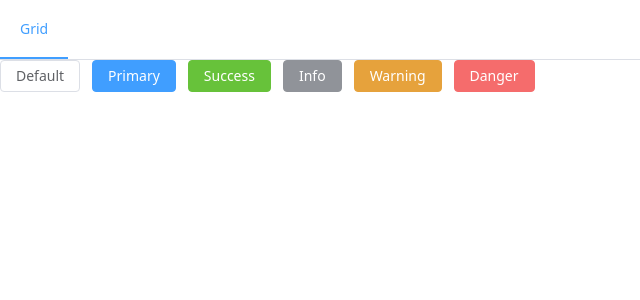
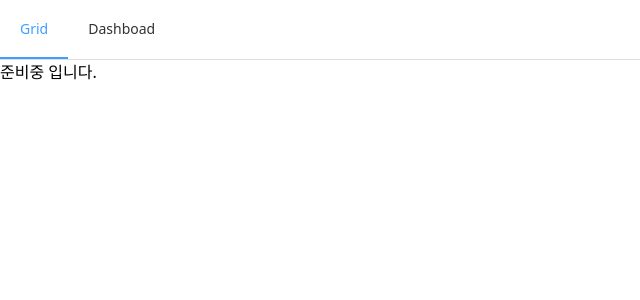
Before and after one commit to jkkim0137/vue3-project, a Vue app: page / in a window 1280 px wide. Shown: the top 300 px of the page, without its empty margins (0-640 px from the left). Built offline with nearby package versions, Linux system fonts and the light colour scheme.

Commit message:
그리드 수정

```diff
--- a/src/App.vue
+++ b/src/App.vue
@@ -2,8 +2,8 @@
   <header>
     <div class="wrapper">
       <el-menu :default-active="activeIndex" class="el-menu-demo" mode="horizontal">
-        <!-- <el-menu-item index="1"><RouterLink to="/">Dashboad</RouterLink></el-menu-item> -->
         <el-menu-item index="1"><RouterLink to="/grid">Grid</RouterLink></el-menu-item>
+        <el-menu-item index="2"><RouterLink to="/">Dashboad</RouterLink></el-menu-item>
       </el-menu>
     </div>
   </header>
--- a/src/views/DashboadView.vue
+++ b/src/views/DashboadView.vue
@@ -1,13 +1,4 @@
 <template>
-  <main>
-    <el-row class="mb-4">
-      <el-button>Default</el-button>
-      <el-button type="primary">Primary</el-button>
-      <el-button type="success">Success</el-button>
-      <el-button type="info">Info</el-button>
-      <el-button type="warning">Warning</el-button>
-      <el-button type="danger">Danger</el-button>
-    </el-row>
-  </main>
+  <main>준비중 입니다.</main>
 </template>
 <script setup></script>
--- a/src/views/Grid/GridDetailView.vue
+++ b/src/views/Grid/GridDetailView.vue
@@ -69,10 +69,10 @@ const userData = ref({
 })
 
 const userDataSchema = ref({
-  name: { val: '', require: true, type: String },
-  age: { val: '', require: true, type: Number },
-  gender: { val: '', require: true, type: String },
-  email: { val: '', require: false, type: String }
+  name: { val: props.detailData.name, require: true, type: String },
+  age: { val: props.detailData.age, require: true, type: Number },
+  gender: { val: props.detailData.gender, require: true, type: String },
+  email: { val: props.detailData.email, require: false, type: String }
 })
 
 const isReadOnly = ref(true)
@@ -93,7 +93,7 @@ const onSubmit = (id) => {
     if (testData.require && !testData.val) {
       console.log('비어있다!!', testData)
       isValidData.isValid = false
-      isValidData.message = '비어있다. 무엇이 ?? 바로! ' + key
+      // isValidData.message = '비어있다. 무엇이 ?? 바로! ' + key
     }
     // console.log(key, userDataSchema.value[key])
   }
--- a/src/views/Grid/GridView.vue
+++ b/src/views/Grid/GridView.vue
@@ -46,6 +46,8 @@ const setMode = (newMode) => {
 
 const detailViewHandler = (data) => {
   setMode('detail')
+  console.log(data)
+  console.log(detailData.value)
   detailData.value = data
   console.log(data.id)
 }
```
